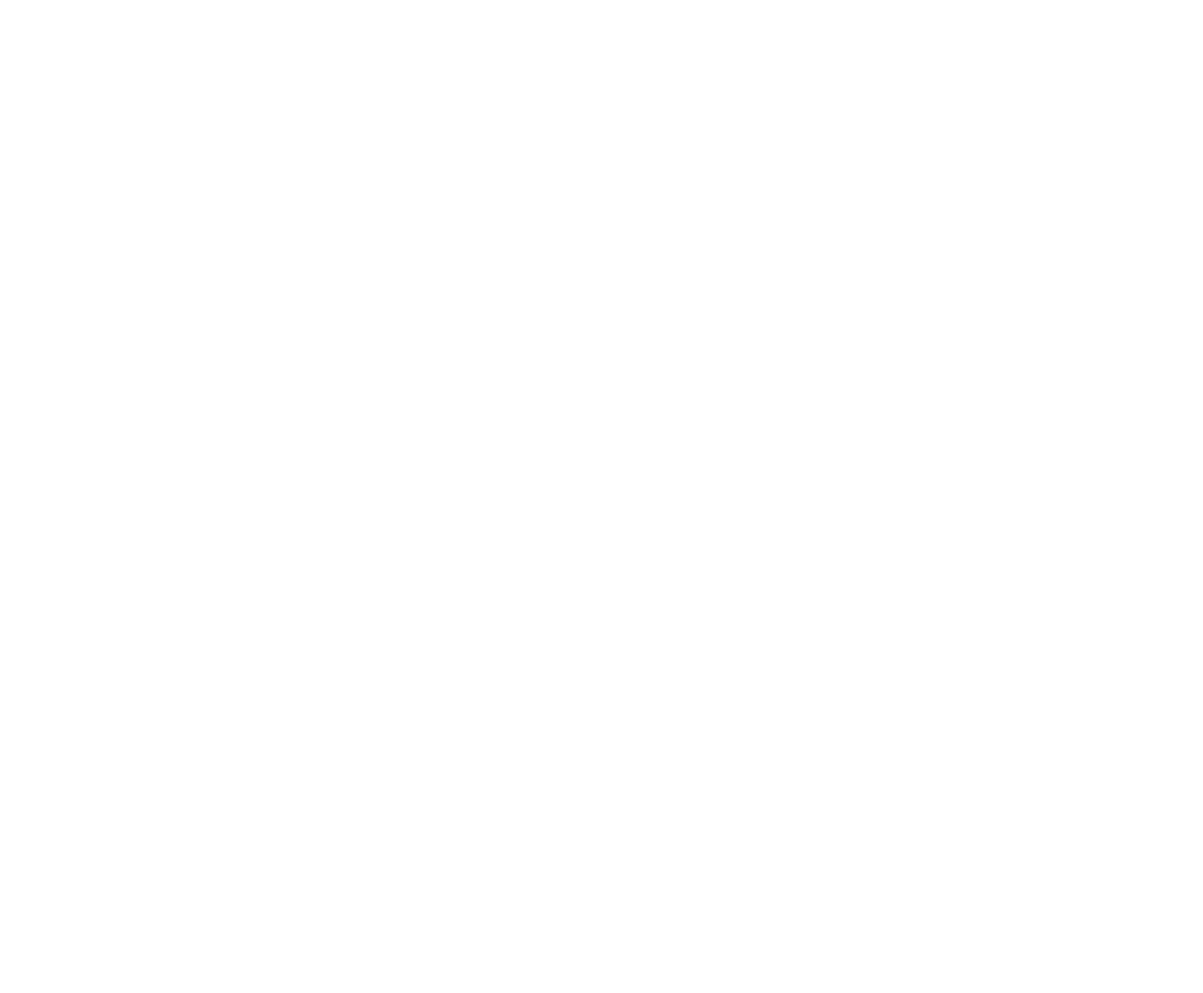
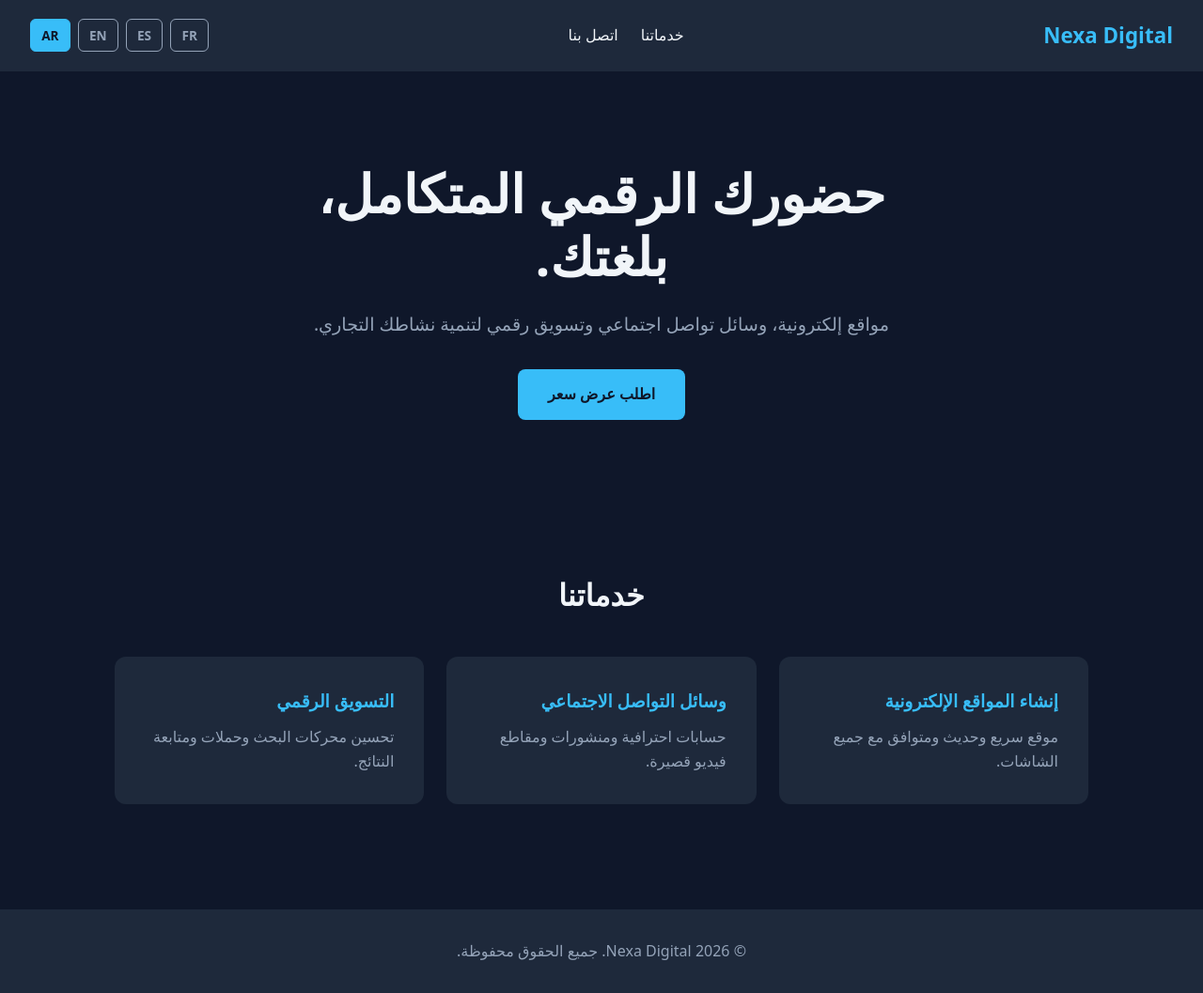
Before and after one commit to belgica6969-byte/nexa-digital, a plain HTML site: page ar/index.html in a window 1280 px wide. Shown: the whole page at 94% size. Before the commit the page ends 800 px from the top, so only its background shows below. Drawn offline with Linux system fonts and the light colour scheme.

Commit message:
Paginas en ingles y arabe, ajuste RTL

```diff
--- a/ar/index.html
+++ b/ar/index.html
@@ -0,0 +1,57 @@
+<!DOCTYPE html>
+<html lang="ar" dir="rtl">
+<head>
+  <meta charset="UTF-8">
+  <meta name="viewport" content="width=device-width, initial-scale=1.0">
+  <title>Nexa Digital — وكالة مواقع الويب والتواصل الاجتماعي</title>
+  <meta name="description" content="تقوم Nexa Digital بإنشاء موقعك الإلكتروني وإدارة حضورك على وسائل التواصل الاجتماعي.">
+  <link rel="stylesheet" href="../assets/style.css">
+</head>
+<body>
+
+  <header class="cabecera">
+    <a href="index.html" class="logo">Nexa Digital</a>
+    <nav class="menu">
+      <a href="#services">خدماتنا</a>
+      <a href="#contact">اتصل بنا</a>
+    </nav>
+    <div class="idiomas" aria-label="اللغة">
+      <a href="../fr/index.html" lang="fr">FR</a>
+      <a href="../es/index.html" lang="es">ES</a>
+      <a href="../en/index.html" lang="en">EN</a>
+      <a href="../ar/index.html" lang="ar" class="activo" aria-current="page">AR</a>
+    </div>
+  </header>
+
+  <main>
+    <section class="hero">
+      <h1>حضورك الرقمي المتكامل، بلغتك.</h1>
+      <p>مواقع إلكترونية، وسائل تواصل اجتماعي وتسويق رقمي لتنمية نشاطك التجاري.</p>
+      <a href="#contact" class="boton">اطلب عرض سعر</a>
+    </section>
+
+    <section id="services" class="servicios">
+      <h2>خدماتنا</h2>
+      <div class="tarjetas">
+        <article class="tarjeta">
+          <h3>إنشاء المواقع الإلكترونية</h3>
+          <p>موقع سريع وحديث ومتوافق مع جميع الشاشات.</p>
+        </article>
+        <article class="tarjeta">
+          <h3>وسائل التواصل الاجتماعي</h3>
+          <p>حسابات احترافية ومنشورات ومقاطع فيديو قصيرة.</p>
+        </article>
+        <article class="tarjeta">
+          <h3>التسويق الرقمي</h3>
+          <p>تحسين محركات البحث وحملات ومتابعة النتائج.</p>
+        </article>
+      </div>
+    </section>
+  </main>
+
+  <footer id="contact" class="pie">
+    <p>© 2026 Nexa Digital. جميع الحقوق محفوظة.</p>
+  </footer>
+
+</body>
+</html>
--- a/assets/style.css
+++ b/assets/style.css
@@ -105,7 +105,7 @@ a {
   background-color: var(--color-fondo-2);
   padding: 2rem;
   border-radius: 12px;
-  text-align: left;
+  text-align: start;
 }
 
 .tarjeta h3 {
```
Also changed, not shown: en/index.html (+57 -0 lines).
